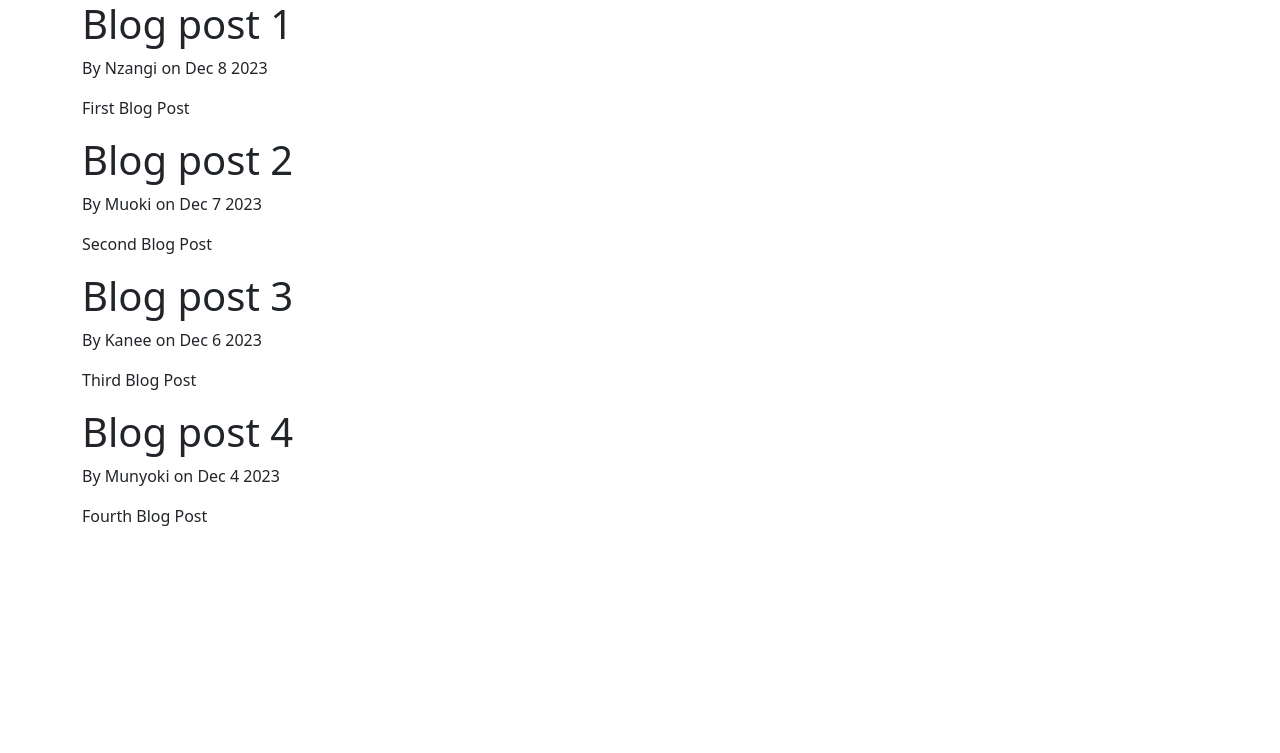
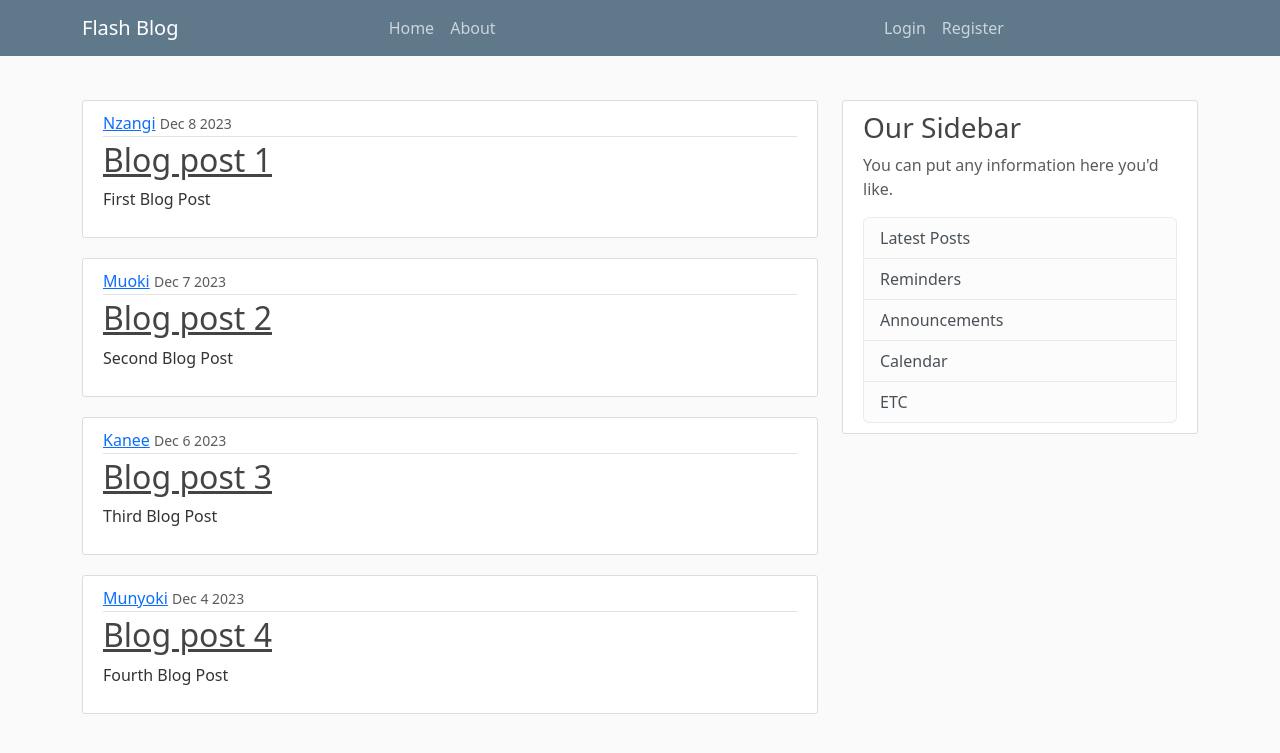
Before and after one commit to nzangi/Blog-Flask-Project, a Flask app: page / in a window 1280 px wide. Shown: the top 753 px of the page. Run offline with Flask 3, Linux system fonts and the light colour scheme.

Commit message:
CSS added

```diff
--- a/flaskblog.py
+++ b/flaskblog.py
@@ -1,6 +1,6 @@
 # save this as app.py
 from flask import Flask
-from flask import render_template
+from flask import render_template,url_for
 
 app = Flask(__name__)
 
--- /dev/null
+++ b/static/main.css
@@ -0,0 +1,65 @@
+body{
+    background: #fafafafa;
+    color: #333333;
+    margin-top: 5rem;
+}
+h1,h2,h3,h4,h5,h6{
+    color: #444444;
+}
+.bg-steal{
+    background: #5f788a;
+}
+.site-header .navbar-nav .nav-link{
+    color: #cbd5db;
+}
+.site-header .navbar-nav .nav-link:hover{
+    color: #ffffff;
+}
+.site-header .navbar-nav .nav-link.active{
+    color: #ffffff;
+}
+.content-section{
+    background: #ffffff;
+    padding: 10px 20px;
+    border:1px solid #dddddd ;
+    border-radius: 3px;
+    margin-top: 20px;
+}
+.article-title{
+    color: #444444;
+}
+.a.article-title:hover{
+    color: #428bca;
+    text-decoration: none;
+}
+.article-content{
+    white-space: pre-line;
+}
+.article-img{
+    height: 65px;
+    width: 65px;
+    margin-top: 16px;
+}
+.article-metadata{
+    padding-bottom: 1px;
+    margin-bottom: 4px;
+    border-bottom: 1px solid #e3e3e3;
+}
+.article-metadata a:hover{
+    color: #333;
+    text-decoration: none;
+}
+.article-svg{
+    width: 25px;
+    height: 25px;
+    vertical-align: middle;
+}
+.account-img{
+    height: 125px;
+    width: 125px;
+    margin-right: 20px;
+    margin-bottom: 16px;
+}
+.account-heading{
+    font-size: 2.5rem;
+}
--- a/templates/base.html
+++ b/templates/base.html
@@ -1,8 +1,9 @@
     <!DOCTYPE html>
     <html lang="en">
     <head>
+        <meta charset="UTF-8">
         <link href="https://cdn.jsdelivr.net/npm/bootstrap@5.3.2/dist/css/bootstrap.min.css" rel="stylesheet" integrity="sha384-T3c6CoIi6uLrA9TneNEoa7RxnatzjcDSCmG1MXxSR1GAsXEV/Dwwykc2MPK8M2HN" crossorigin="anonymous">
-    <meta charset="UTF-8">
+        <link rel="stylesheet" type="text/css" href="{{ url_for('static',filename='main.css') }}">
         {% if title %}
             <title>Flask Blog - {{ title }}</title>
         {% else %}
@@ -10,10 +11,50 @@
         {% endif %}
     </head>
     <body>
+        <header class="site-header">
+            <nav class="navbar navbar-expand-md navbar-dark bg-steal fixed-top">
                 <div class="container">
-        {% block content %}
-        {% endblock content %}
+                    <a class="navbar-brand mr-4" href="/">Flash Blog</a>
+                    <button class="navbar-toggler" type="button" data-toggle="collapse" data-target="#navbarToggle" aria-controls="navbarToggle" aria-expanded="false" aria-label="Toggle navigation">
+                        <span class="navbar-toggler-icon"></span>
+                    </button>
+                    <div class="collapse navbar-collapse d-flex justify-content-around" id="navbarToggle" >
+                        <div class="navbar-nav">
+                            <a class="nav-item nav-link" href="/">Home</a>
+                            <a class="nav-item nav-link" href="/about">About</a>
                         </div>
+
+                        <div class="navbar-nav">
+                            <a class="nav-item nav-link " href="/login">Login</a>
+                            <a class="nav-item nav-link" href="/Register">Register</a>
+                        </div>
+
+                    </div>
+                </div>
+            </nav>
+        </header>
+        <main role="main" class="container">
+            <div class="row">
+                <div class="col-md-8">
+                    {% block content %}{% endblock content %}
+                </div>
+                <div class="col-md-4">
+                    <div class="content-section">
+                        <h3>Our Sidebar</h3>
+                        <p class="text-muted">You can put any information here you'd like.</p>
+                        <ul class="list-group">
+                            <li class="list-group-item list-group-item-light">Latest Posts</li>
+                            <li class="list-group-item list-group-item-light">Reminders</li>
+                            <li class="list-group-item list-group-item-light">Announcements</li>
+                            <li class="list-group-item list-group-item-light">Calendar</li>
+                            <li class="list-group-item list-group-item-light">ETC</li>
+
+                        </ul>
+                    </div>
+                </div>
+
+            </div>
+        </main>
 
         <script src="https://cdn.jsdelivr.net/npm/bootstrap@5.3.2/dist/js/bootstrap.bundle.min.js" integrity="sha384-C6RzsynM9kWDrMNeT87bh95OGNyZPhcTNXj1NW7RuBCsyN/o0jlpcV8Qyq46cDfL" crossorigin="anonymous"></script>
         <script src="https://cdn.jsdelivr.net/npm/@popperjs/core@2.11.8/dist/umd/popper.min.js" integrity="sha384-I7E8VVD/ismYTF4hNIPjVp/Zjvgyol6VFvRkX/vR+Vc4jQkC+hVqc2pM8ODewa9r" crossorigin="anonymous"></script>
--- a/templates/home.html
+++ b/templates/home.html
@@ -2,8 +2,15 @@
 
 {% block content %}
     {% for post in posts %}
-        <h1>{{ post.title }}</h1>
-        <p>By {{ post.author }} on {{ post.date }}</p>
-        <p>{{ post.content }}</p>
+        <article class="media content-section">
+            <div class="media-body">
+                <div class="article-metadata">
+                    <a class="mr-2" href="#">{{ post.author }}</a>
+                    <small class="text-muted">{{ post.date }}</small>
+                </div>
+                <h2><a class="article-title" href="#">{{ post.title }}</a></h2>
+                <p class="article-content">{{ post.content }}</p>
+            </div>
+        </article>
     {% endfor %}
 {% endblock content %}
```
Lines whose indentation alone changed are shown as unchanged.
